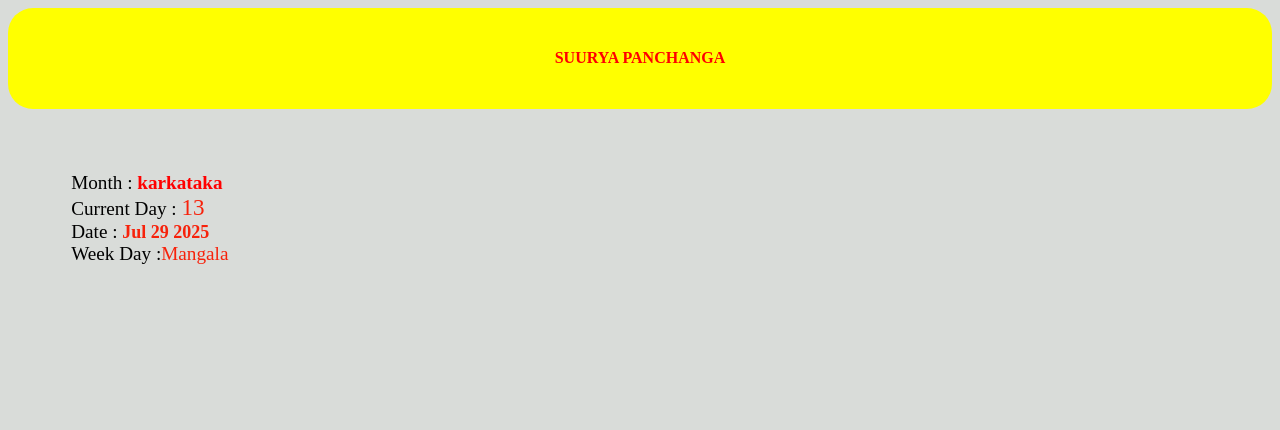
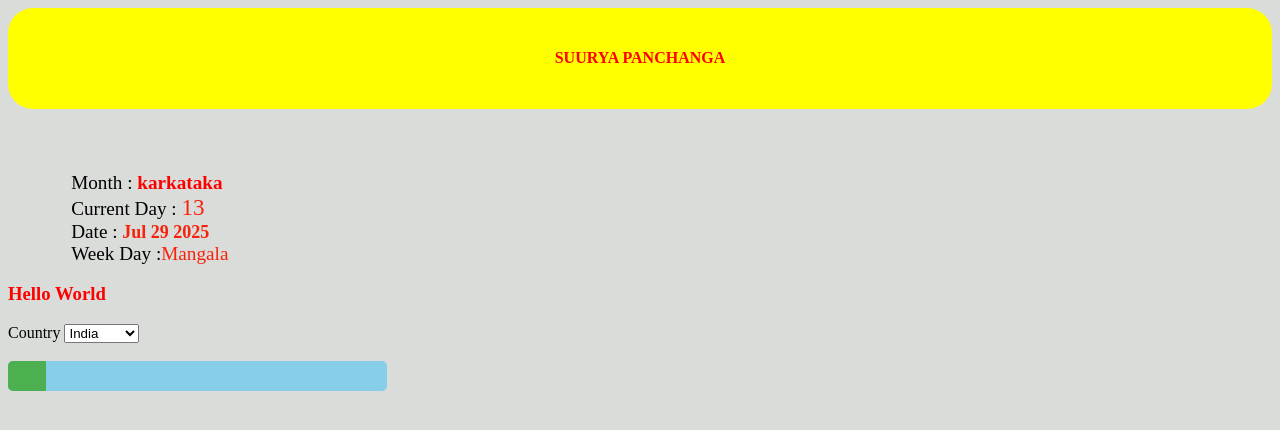
Before and after one commit to BHAVANISANKAR-CODING/BHAVANISANKAR-CODING.github.io, a plain HTML site: page index.html in a window 1280 px wide. Drawn offline with Linux system fonts and the light colour scheme.

Commit message:
changes commited now

```diff
--- a/index.html
+++ b/index.html
@@ -15,7 +15,29 @@
             text-align: center;
             color: red;
         }
-    </style>
+
+        .go {
+        color: green;
+        }
+        .stop {
+        color: red;
+        }
+       #myProgress {
+            width: 30%;
+            background-color:skyblue; /* Light grey background for the container */
+            border-radius: 5px;
+            overflow: hidden; /* Ensures the inner bar stays within rounded corners */
+            }
+       #myBar {
+            width: 0%; /* Initial width */
+            height: 30px;
+            background-color: #4CAF50; /* Default green color */
+            text-align: center;
+            line-height: 30px;
+            color: black;
+            transition: width 0.5s ease-in-out, background-color 0.5s ease-in-out; /* Smooth transitions */
+            }
+       </style>
 
 </head>
 
@@ -42,8 +64,44 @@
      </span>
      </div>
      <div><span style="color: black; font-size: larger;padding-top: 5%; padding-left: 5%; ">Week Day :</span><span id="weekday" style="color: rgb(247, 34, 11); font-size: larger;"></span></div>
-    <script>
-        const currentDate = new Date();
+
+    <div id="my_box">
+    <h3>Hello World</h3>
+    </div>
+    <div>
+        <label for="Dropdownone">Country</label>
+        <select id="myDropdown" name="myDropdown">
+        <option value="option1">India</option>
+        <option value="option2">Malaysia</option>
+        <option value="option3">Australia</option>
+        </select>
+        </div><br>
+        <div id="myProgress">
+            <div id="myBar"></div>
+        </div>
+
+
+   <script>
+    let intervalId;
+
+function changeColor() {
+  // check if an interval has already been set up
+  intervalId ??= setInterval(flashText, 500);
+}
+
+function flashText() {
+  const oElem = document.getElementById("my_box");
+  oElem.className = oElem.className === "go" ? "stop" : "go";
+}
+
+function stopTextColor() {
+  clearInterval(intervalId);
+  // release our intervalId from the variable
+  intervalId = null;
+}
+
+changeColor();
+    const currentDate = new Date();
         const date=currentDate.getDate();
         document.getElementById('date').innerHTML=currentDate.toDateString().substring(4,16);
         const month=currentDate.getMonth();
@@ -75,6 +133,22 @@
        document.getElementById('month').innerHTML=months[month-1];}
        document.getElementById('weekday').innerHTML=vaara[weekday];
 
+        function updateProgressBar(value) {
+  const progressBar = document.getElementById("myBar");
+  progressBar.style.width = value + "%"; // Set the width based on the value
+  progressBar.style.color=black;
+ progressBar.textContent = value + "%";
+
+  if (value < 30) {
+    progressBar.style.backgroundColor = red; // Red for low progress
+  } else if (value < 70) {
+    progressBar.style.backgroundColor = yellow; // Yellow for medium progress
+  } else {
+    progressBar.style.backgroundColor = green; // Green for high progress
+  }
+
+}
+updateProgressBar(10);
         //const mont=month+1;
         //document.getElementById('month').innerHTML='current month is '+mont;
         //currentDate.toDateString;
```
